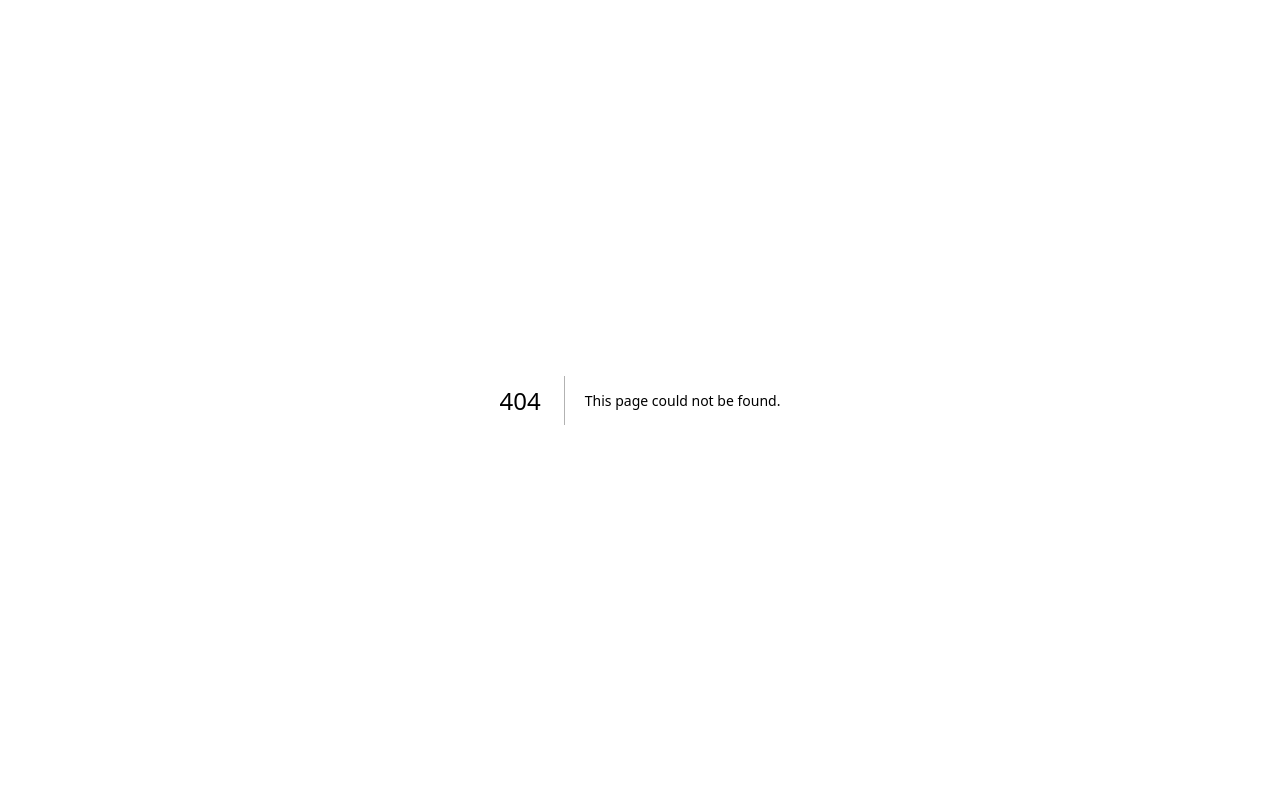
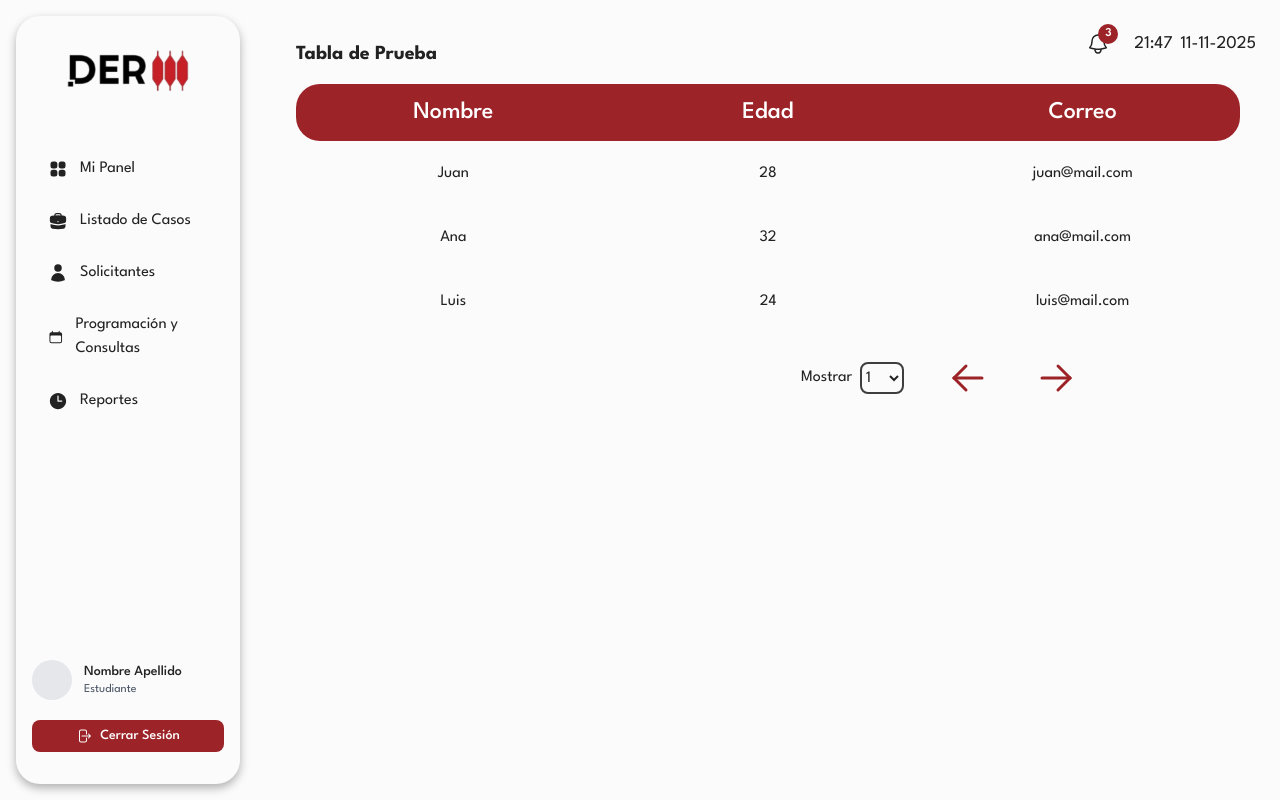
Before and after one commit to ByteWizzardd/Gestion-de-clinicas-juridicas, a Next.js app: page /dashboard/prueba in a window 1280 px wide. Before the commit this address had no page. Built offline with nearby package versions, Linux system fonts and the light colour scheme.

Commit message:
feat: Componente de la tabla creada, creada con objetos genericos

```diff
--- /dev/null
+++ b/app/dashboard/prueba/page.tsx
@@ -0,0 +1,16 @@
+import Table from "@/components/Table/Table";
+
+const data = [
+  { nombre: "Juan", edad: 28, correo: "juan@mail.com" },
+  { nombre: "Ana", edad: 32, correo: "ana@mail.com" },
+  { nombre: "Luis", edad: 24, correo: "luis@mail.com" },
+];
+
+export default function PruebaPage() {
+  return (
+    <div className="p-4">
+      <h1 className="text-xl font-bold mb-4">Tabla de Prueba</h1>
+      <Table data={data} columns={["Nombre", "Edad", "Correo"]} />
+    </div>
+  );
+}
--- a/app/globals.css
+++ b/app/globals.css
@@ -9,6 +9,9 @@
   --primary-light: #DAAFB1;
   --primary-dark: #731A1D;
   --on-primary: #FFFFFF;
+  --on-border: #3E3E3E;
+
+  --primary-hover: #f59094;
 
   --secondary: #F47E1F;
   --secondary-light: #F8C39B;
--- /dev/null
+++ b/components/Table/Table.tsx
@@ -0,0 +1,39 @@
+"use client";
+import React, { useState } from "react";
+import { TableContainer } from "@/components/Table/TableContainer";
+import { TableHeader } from "@/components/Table/TableHeader";
+import { TableRow } from "@/components/Table/TableRow";
+import { TablePagination } from "@/components/Table/TablePagination";
+
+
+interface TableProps<T> {
+  data: T[];
+  rowsPerPage?: number;
+  columns: string[];
+}
+
+export default function Table<T extends Record<string, unknown>>({ data, rowsPerPage = 10, columns }: TableProps<T>) {
+  const [currentPage, setCurrentPage] = useState(1);
+  const totalPages = Math.ceil(data.length / rowsPerPage);
+  const startIdx = (currentPage - 1) * rowsPerPage;
+  const endIdx = startIdx + rowsPerPage;
+  const pageData = data.slice(startIdx, endIdx);
+
+  return (
+    <>
+      <TableContainer>
+        <TableHeader title={columns}/>
+        <tbody className="border-t-2 border-t-transparent">
+          {pageData.map((row, idx) => (
+            <TableRow key={idx} data={row} />
+          ))}
+        </tbody>
+      </TableContainer>
+      <TablePagination
+        currentPage={currentPage}
+        totalPages={totalPages}
+        onPageChange={setCurrentPage}
+      />
+    </>
+  );
+}
--- a/components/Table/TableContainer.tsx
+++ b/components/Table/TableContainer.tsx
@@ -0,0 +1,11 @@
+type TableContainerProps = {
+    children: React.ReactNode;
+}
+
+export const TableContainer = ({ children }: TableContainerProps) => {
+    return (
+        <table className="w-full table-fixed font-secondary border-collapse border-spacing-0" style={{ borderSpacing: 0 }}>
+            {children}
+        </table>
+    );
+}
--- a/components/Table/TableHeader.tsx
+++ b/components/Table/TableHeader.tsx
@@ -4,20 +4,20 @@ type TableHeaderProps = {
 
 export function TableHeader({ title }: TableHeaderProps) {
     return (
-        <table className="w-1/2 table-auto bg-primary rounded-3xl border-6 border-primary overflow-hidden">
-            <thead>
+    <>
+        <thead className="bg-primary">
             <tr>
                 {title.map((col, idx) => (
                     <th
                         key={idx}
-                            className="font-urbanist text-2xl font-medium"
-                            style={{ color: "var(--on-primary)" }}
+                        className="text-2xl font-medium py-3 px-4 first:rounded-l-3xl last:rounded-r-3xl"
+                        style={{ color: "var(--on-primary)"}}
                     >
                         {col}
                     </th>
                 ))}
             </tr>
         </thead>
-        </table>
+    </>
     );
 }
--- a/components/Table/TablePagination.tsx
+++ b/components/Table/TablePagination.tsx
@@ -0,0 +1,84 @@
+import { color } from "motion";
+
+type TablePaginationProps = {
+    currentPage: number;
+    totalPages: number;
+    onPageChange: (page: number) => void;
+};
+
+export function TablePagination({ currentPage, totalPages, onPageChange }: TablePaginationProps) {
+    // Genera un array con los números de página
+    const pages = Array.from({ length: totalPages }, (_, i) => i + 1);
+
+    return (
+        <nav aria-label="pagination" className="flex justify-end gap-10 items-center mr-40 mt-5">
+        <span className="flex items-center gap-2">
+            Mostrar
+                <select
+                        className="border-2 rounded-lg h-8 w-11 border-(--on-border) focus:active:hover:border-(--on-border)"
+                        value={currentPage}
+                        onChange={e => onPageChange(Number(e.target.value))}
+                    >
+                    {pages.map(page => (
+                        <option key={page} value={page}>
+                            {page}
+                        </option>
+                    ))}
+                </select>
+        </span>
+            <button
+                onClick={() => onPageChange(currentPage - 1)}
+                disabled={currentPage === 1}
+                aria-label="Previous Page"
+            >
+                {/* svg de flecha izquierda */}
+                <svg
+                    xmlns="http://www.w3.org/2000/svg"
+                    style={{ color: "var(--primary)" }}
+                    width="48"
+                    height="48"
+                    viewBox="0 0 24 24"
+                    fill="none"
+                    stroke="currentColor"
+                    strokeWidth="1.5"
+                    strokeLinecap="round"
+                    strokeLinejoin="round"
+                    className="icon icon-tabler icons-tabler-outline icon-tabler-arrow-left hover:bg-(--primary-hover) hover:rounded-full"
+                >
+                    <path stroke="none" d="M0 0h24v24H0z" fill="none" />
+                    <path d="M5 12l14 0" />
+                    <path d="M5 12l6 6" />
+                    <path d="M5 12l6 -6" />
+                </svg>
+
+            </button>
+
+            <button
+                onClick={() => onPageChange(currentPage + 1)}
+                disabled={currentPage === totalPages}
+                aria-label="Next Page"
+            >
+                {/* svg de flecha derecha */}
+                <svg
+                    xmlns="http://www.w3.org/2000/svg"
+                    style={{ color: "var(--primary)" }}
+                    width="48"
+                    height="48"
+                    viewBox="0 0 24 24"
+                    fill="none"
+                    stroke="currentColor"
+                    strokeWidth="1.5"
+                    strokeLinecap="round"
+                    strokeLinejoin="round"
+                    className="icon icon-tabler icons-tabler-outline icon-tabler-arrow-left hover:bg-(--primary-hover) hover:rounded-full"
+                >
+                    <path stroke="none" d="M0 0h24v24H0z" fill="none" />
+                    <path d="M5 12l14 0" />
+                    <path d="M13 18l6 -6" />
+                    <path d="M13 6l6 6" />
+                </svg>
+
+            </button>
+        </nav>
+    );
+}
--- a/components/Table/TableRow.tsx
+++ b/components/Table/TableRow.tsx
@@ -0,0 +1,15 @@
+type TableRowProps<T> = {
+    data: T;
+};
+
+export function TableRow<T extends Record<string, unknown>>({ data }: TableRowProps<T>) {
+    return (
+        <tr className="border-none ">
+            {Object.values(data).map((cell, index) => (
+                <td key={index} className="py-5 text-center flex-1">
+                    {String(cell)}
+                </td>
+            ))}
+        </tr>
+    );
+}
```
Also changed, not shown: app/page.tsx (line endings or trailing spaces). Lines whose indentation alone changed are shown as unchanged.
